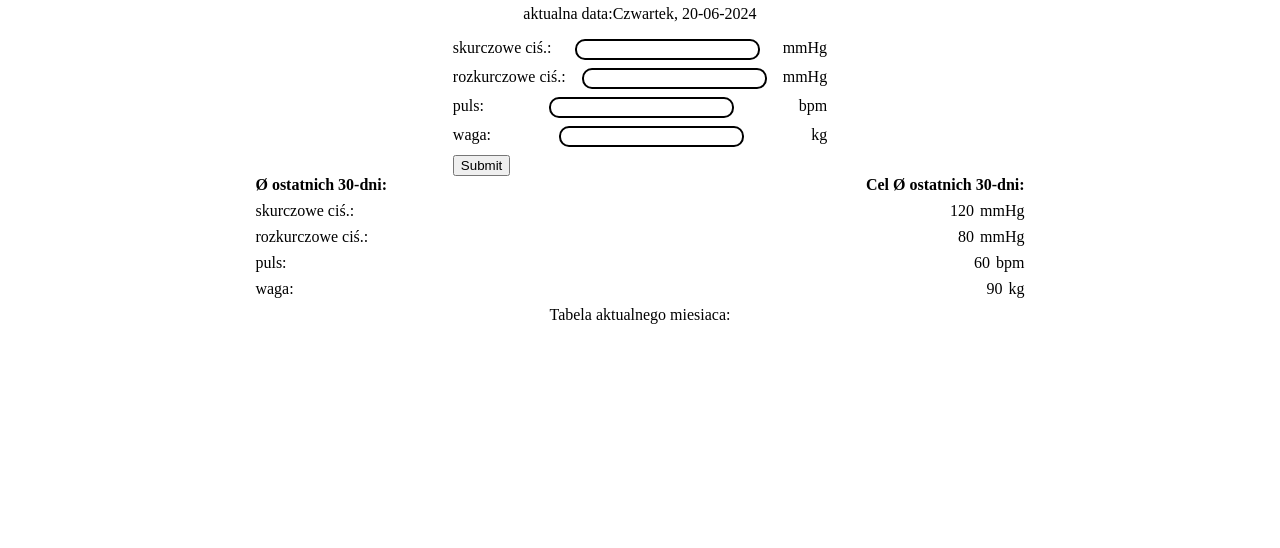
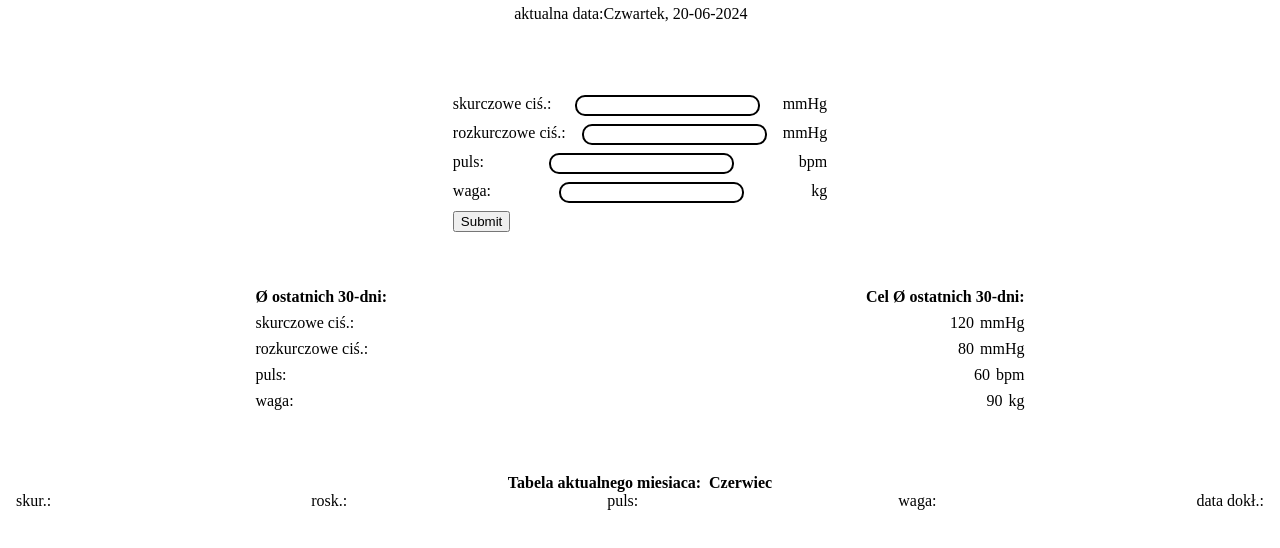
Before and after one commit to karol-kowalczyk/My-Fitness-App-Firebase-API, a plain HTML site: page index.html in a window 1280 px wide. Shown: the part 56-604 px from the top of the page. Drawn offline with Linux system fonts and the light colour scheme.

Commit message:
implemented flex-box to the body

```diff
--- a/index.html
+++ b/index.html
@@ -11,10 +11,13 @@
 </head>
 
 <body onload="init()">
-    <h1>Wyniki zdrowotne</h1>
-    <div class="actual-date-div">
-        <div>aktualna data:</div>
-        <div id="actualDate"></div>
+
+    <div>
+        <h1>Wyniki zdrowotne</h1>
+        <div class="actual-date-div">
+            <div>aktualna data:</div>
+            <div id="actualDate"></div>
+        </div>
     </div>
     <form>
         <div class="body-measurements">
@@ -82,9 +85,43 @@
             </div>
         </div>
     </div>
+    <div id="actualMonthStats">
+        <h4 class="month-div">Tabela aktualnego miesiaca: <div id="actualMonth">
+        </h4>
+        <div id="table">
 
-    <div>
-        <div>Tabela aktualnego miesiaca: <div id="actualMonth"></div></div>
+            <div>
+                <div>skur.:</div>
+                <div>
+
+                </div>
+            </div>
+            <div>
+                <div>rosk.:</div>
+                <div>
+
+                </div>
+            </div>
+            <div>
+                <div>puls:</div>
+                <div>
+
+                </div>
+            </div>
+            <div>
+                <div>waga:</div>
+                <div>
+
+                </div>
+            </div>
+            <div>
+                <div>data dokł.:</div>
+                <div>
+
+                </div>
+            </div>
+
+        </div>
     </div>
 </body>
 
--- a/script.js
+++ b/script.js
@@ -1,6 +1,6 @@
 function init() {
     showDate();
-    showActualmonth();
+    showActualMonth();
 }
 
 function showDate() {
--- a/style.css
+++ b/style.css
@@ -7,6 +7,8 @@ body {
     flex-direction: column;
     align-items: center;
     padding: 16px;
+    height: 100vh;
+    gap: 56px;
 }
 
 input {
@@ -46,3 +48,18 @@ button {
     gap: 6px;
     margin: 8px 0;
 }
+
+.month-div {
+    display: flex;
+    justify-content: center;
+    gap: 8px;
+}
+
+#table {
+    display: flex;
+    justify-content: space-between;
+}
+
+#actualMonthStats {
+    width: 100%;
+}
```
